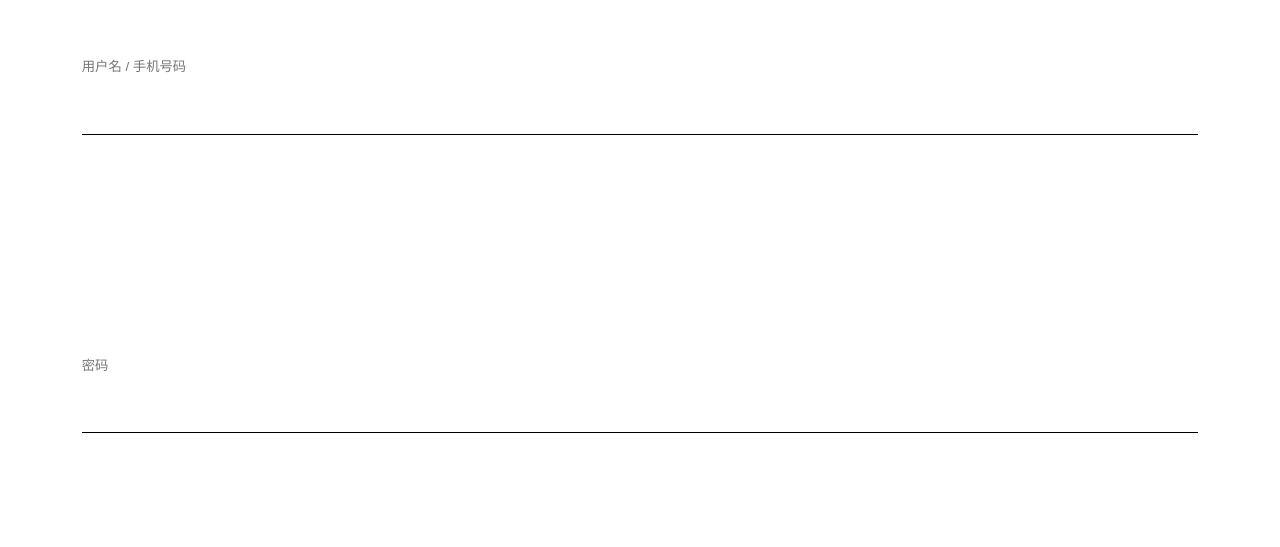
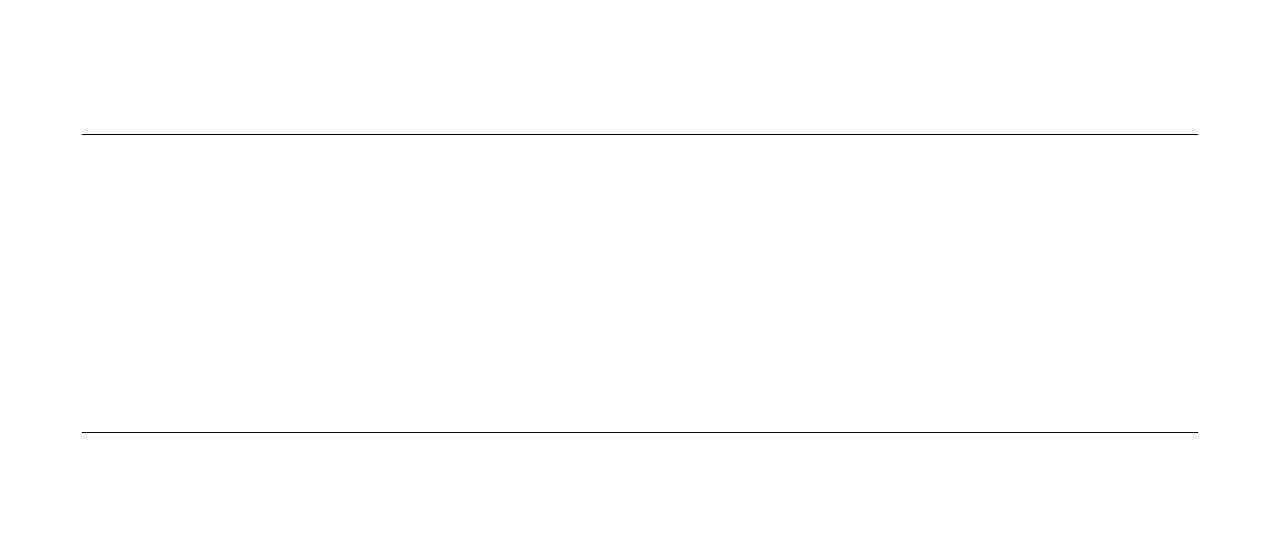
Before and after one commit to swl-Saber/vue, a Vue app: page /#/login in a window 1280 px wide. Shown: the part 253-800 px from the top of the page. Built offline with nearby package versions, Linux system fonts and the light colour scheme; a small style sheet from the web is missing.

Commit message:
改props命名

```diff
--- a/src/components/authInput.vue
+++ b/src/components/authInput.vue
@@ -1,12 +1,12 @@
 <template>
   <div class="input-padding">
-    <input :type="Type" :placeholder="Placeholder" />
+    <input :type="itype" :placeholder="iplaceholder" />
   </div>
 </template>
 
 <script>
 export default {
-  props: ["Type", "Placeholder"]
+  props: ["itype", "iplaceholder"]
 };
 </script>
 
@@ -21,6 +21,7 @@ export default {
     border-bottom: 1px solid black;
     background-color: #fff;
     outline: none;
+    font-size: 5.556vw;
   }
 }
 </style>
```
